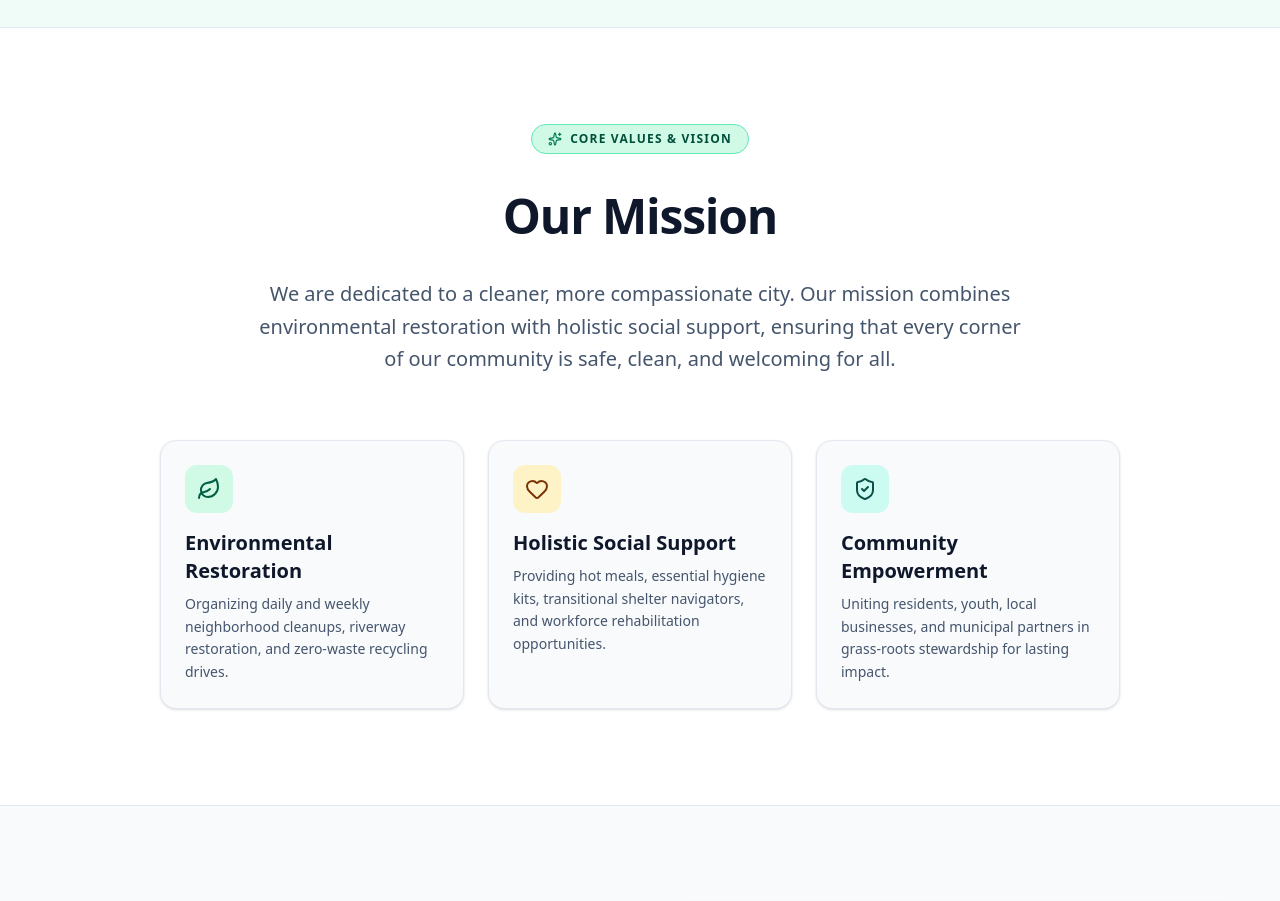
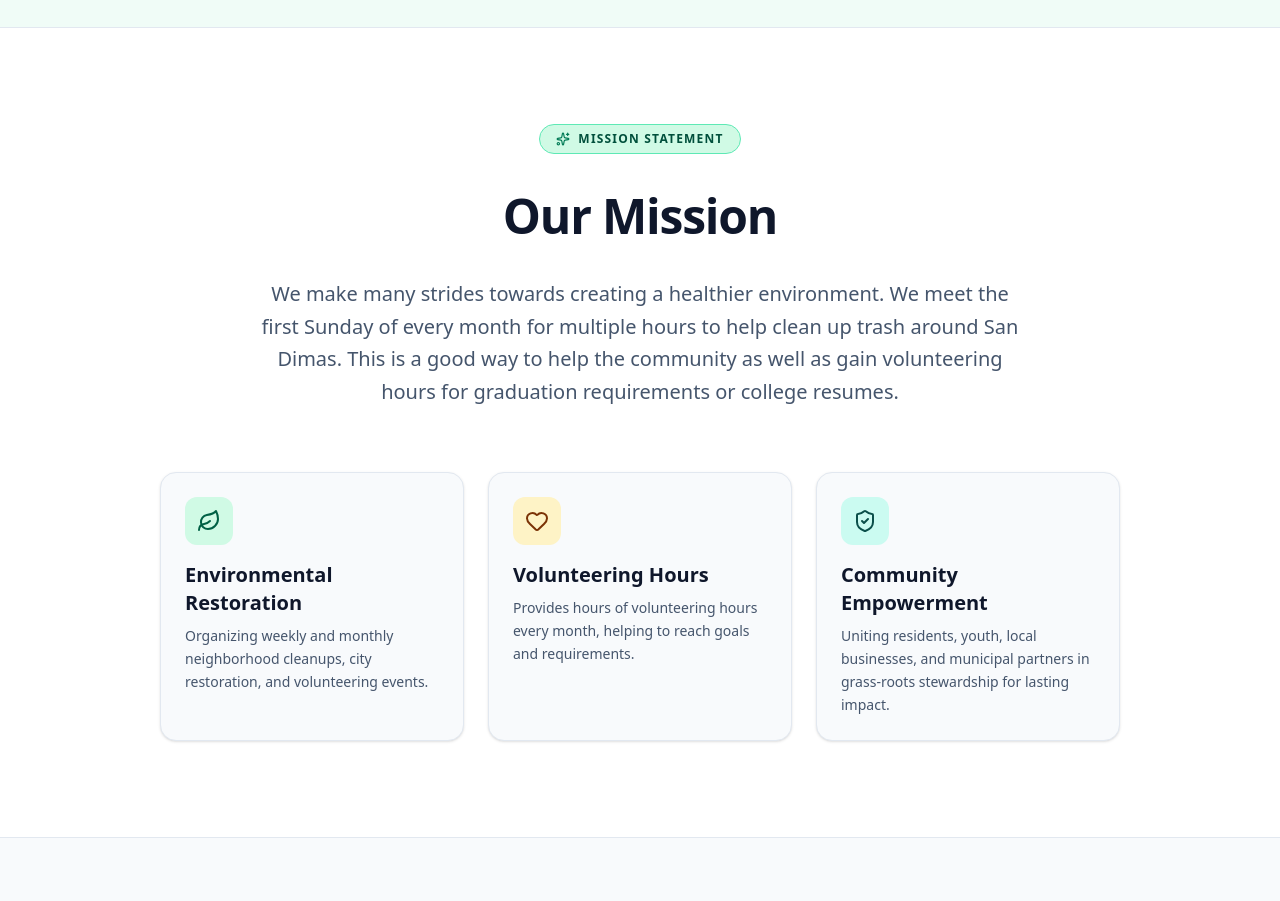
Before and after one commit to G-Stylo/TrashWranglersWebste, a React (Vite) app: page / in a window 1280 px wide. Shown: the part 820-1721 px from the top of the page. Built offline with nearby package versions, Linux system fonts and the light colour scheme; grey boxes are pictures that could not be loaded.

Commit message:
Added misison stateent from my own edits, planning on transferring other changes and adding images/sponsors soon

```diff
--- a/src/components/OurMission.tsx
+++ b/src/components/OurMission.tsx
@@ -9,7 +9,7 @@ export const OurMission: React.FC = () => {
         {/* Top Badge */}
         <div className="inline-flex items-center gap-2 px-4 py-1.5 rounded-full bg-emerald-100 text-emerald-900 text-xs font-bold uppercase tracking-widest border border-emerald-300">
           <Sparkles className="w-3.5 h-3.5 text-emerald-700" />
-          <span>Core Values & Vision</span>
+          <span>Mission Statement</span>
         </div>
 
         {/* Headline */}
@@ -19,7 +19,7 @@ export const OurMission: React.FC = () => {
 
         {/* Description */}
         <p className="text-lg sm:text-xl text-slate-600 font-normal leading-relaxed max-w-3xl mx-auto">
-          We are dedicated to a cleaner, more compassionate city. Our mission combines environmental restoration with holistic social support, ensuring that every corner of our community is safe, clean, and welcoming for all.
+         We make many strides towards creating a healthier environment. We meet the first Sunday of every month for multiple hours to help clean up trash around San Dimas. This is a good way to help the community as well as gain volunteering hours for graduation requirements or college resumes.
         </p>
 
         {/* 3 Pillars Card Grid */}
@@ -31,7 +31,7 @@ export const OurMission: React.FC = () => {
             </div>
             <h3 className="text-xl font-bold text-slate-900 mb-2">Environmental Restoration</h3>
             <p className="text-sm text-slate-600 leading-relaxed">
-              Organizing daily and weekly neighborhood cleanups, riverway restoration, and zero-waste recycling drives.
+              Organizing weekly and monthly neighborhood cleanups, city restoration, and volunteering events.
             </p>
           </div>
 
@@ -39,9 +39,9 @@ export const OurMission: React.FC = () => {
             <div className="w-12 h-12 rounded-xl bg-amber-100 text-amber-900 flex items-center justify-center mb-4">
               <Heart className="w-6 h-6" />
             </div>
-            <h3 className="text-xl font-bold text-slate-900 mb-2">Holistic Social Support</h3>
+            <h3 className="text-xl font-bold text-slate-900 mb-2">Volunteering Hours</h3>
             <p className="text-sm text-slate-600 leading-relaxed">
-              Providing hot meals, essential hygiene kits, transitional shelter navigators, and workforce rehabilitation opportunities.
+              Provides hours of volunteering hours every month, helping to reach goals and requirements.
             </p>
           </div>
 
```
